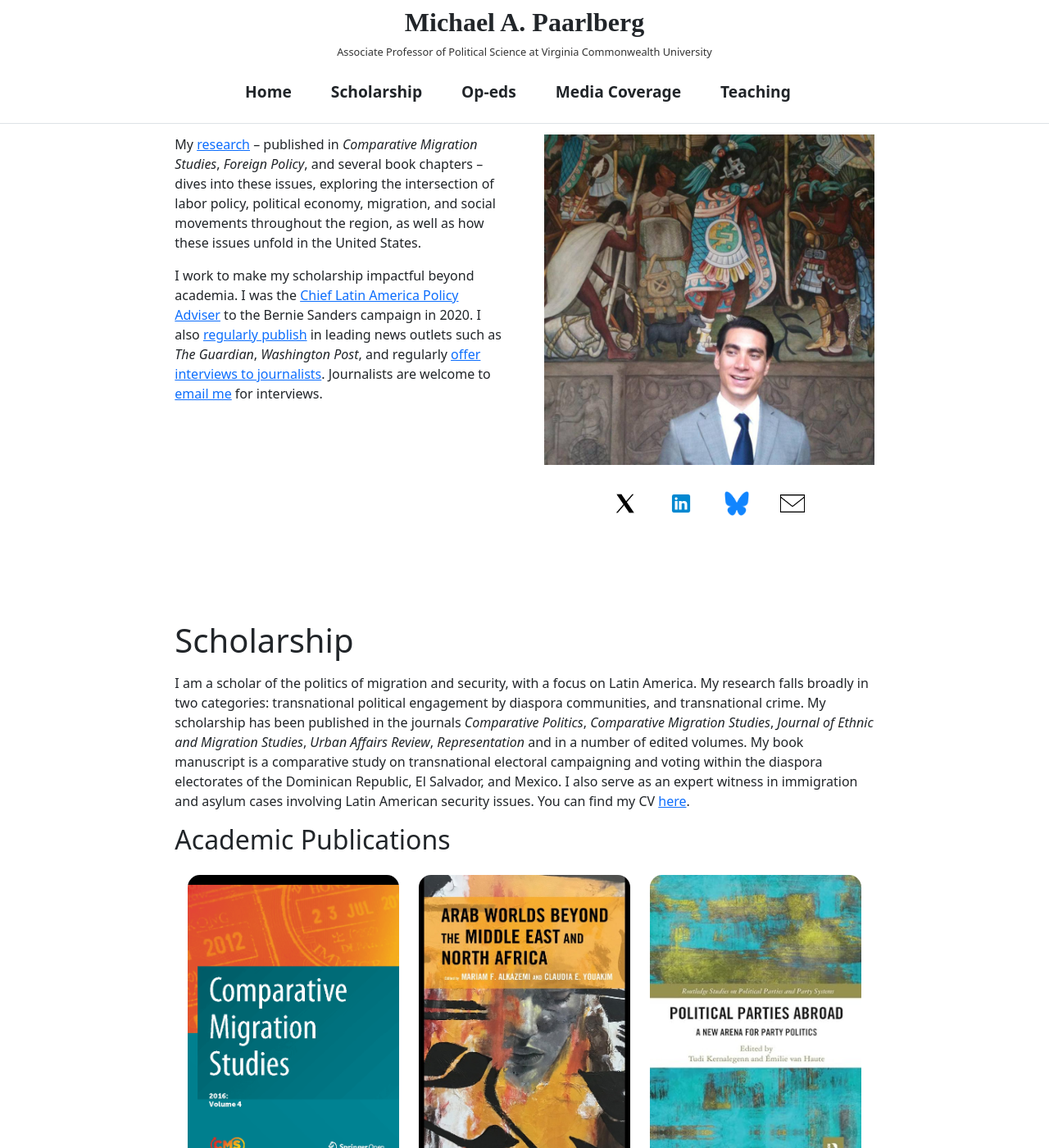
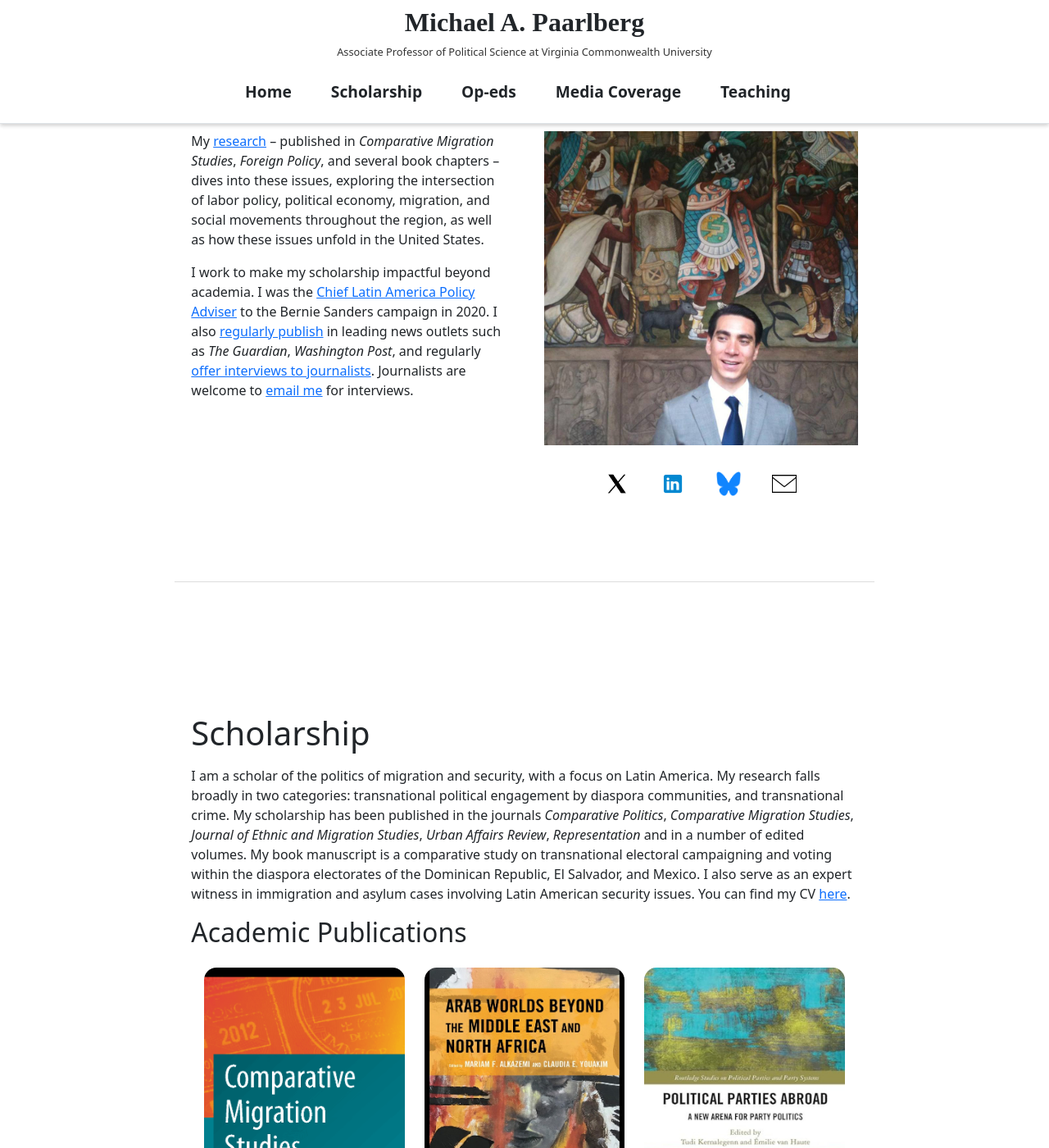
Before and after one commit to RelevantResearch/michael-paarlberg, a Jekyll site: the page built from _pages/home.md, in a window 1280 px wide and 1400 px high. Shown: the whole window at 82% size. Built offline with Jekyll 4.4.1, drawn with Linux system fonts in a browser that asks for light colours.

Commit message:
"complete section "

```diff
--- a/_includes/section_divide.html
+++ b/_includes/section_divide.html
@@ -1,25 +1,33 @@
+<div class="division">
+  <!-- Home Section -->
   <section id="home">{% include home.html %}</section>
 
+  <!-- Scholarship Section -->
   <section id="scholarship">
     <h1>Scholarship</h1>
     {% capture scholarship_content %} {% include scholarship.md %} {% endcapture
     %} {{ scholarship_content | markdownify }}
   </section>
 
+  <!-- Op-Eds Section -->
   <section id="opeds">
     <h1>Op-Eds</h1>
     {% capture opeds_content %} {% include opeds.md %} {% endcapture %} {{
     opeds_content | markdownify }}
   </section>
 
+  <!-- Media Coverage Section -->
   <section id="media-coverage">
     <h1>Media Coverage</h1>
     {% capture media_content %} {% include media_coverage.md %} {% endcapture %}
     {{ media_content | markdownify }}
   </section>
 
+  <!-- Teaching Section -->
   <section id="teaching">
+    {% include header.html %}
     <h1>Teaching</h1>
     {% capture teaching_content %} {% include teaching.md %} {% endcapture %} {{
     teaching_content | markdownify }}
   </section>
+</div>
--- a/_sass/_custom.scss
+++ b/_sass/_custom.scss
@@ -5,20 +5,45 @@
 @import "_footer";
 @import "_logo";
 
-html {
-    scroll-padding-top: 80px; /* Match this to your header height */
+/* Section Styles */
+section {
+  padding: 40px 20px; /* Add padding inside each section (you can adjust this as needed) */
+  margin-bottom: 20px; /* Optional: space between sections */
+  position: relative; /* Ensure the border is positioned inside the section */
+}
+
+/* Add a border at the bottom of each section */
+section:not(:last-child) {
+  border-bottom: 1px solid #ddd; /* Light gray color for the separator */
+}
+
+
+/* Responsive Styles */
+@media (max-width: 768px) {
+  section{
+    padding-top: 10rem;
+    margin: 0;
   }
+}
+
+@media (min-width: 993px) {
   section{
-    padding-top: 4rem;
+    padding-top: 10rem;
+    margin: 0;
   }
+}
+
+/* Title Adjustments on Smaller Screens */
+@media (max-width: 768px) {
+  section{
+    padding-top: 10.5rem;
+    margin: 0;
+  }
+}
 
 @media (max-width: 480px) {
   section{
-    padding-top: 0.5rem;
+    padding-top: 7.5rem;
+    margin: 0;
   }
-  #home{
-    padding-top: 1rem !important;
-  }
-
-
 }
--- a/_sass/_navbar.scss
+++ b/_sass/_navbar.scss
@@ -1,23 +1,32 @@
+/* Global Reset */
+* {
+  box-sizing: border-box; /* Ensure padding and borders don't affect width */
+  margin: 0;
+  padding: 0;
+}
+
+/* Prevent horizontal scroll */
+body, html {
+  overflow-x: hidden; /* Prevent horizontal scrolling */
+  width: 100%; /* Ensure the body takes up the full viewport width */
+}
+
 /* Header Styles */
 .fixed-header {
-  position: fixed; /* Fix the header at the top */
-  top: 0; /* Align it to the top of the viewport */
-  left: 0; /* Align it to the left */
-  width: 100%; /* Full width */
-  z-index: 1000; /* Ensure it stays above other content */
-  background-color: white; /* Background color to cover content beneath */
-  border-bottom: 1px solid #ddd; /* Optional: border for visual separation */
-  padding: 0.5rem 0; /* Padding to avoid overlap */
+  position: fixed;
+  top: 0;
+  left: 0;
+  width: 100%;
+  z-index: 1000;
+  background-color: white;
+  border-bottom: 1px solid #ddd;
+  padding: 0.5rem 0;
+  box-shadow: 0 2px 5px rgba(0, 0, 0, 0.1); /* Slight shadow for separation */
 }
 
 /* Adjustments for content */
 body {
-  margin: 0; /* Ensure there's no default margin */
-}
-
-/* Add margin to the top of the main content to avoid overlap */
-.main-content {
-  margin-top: 80px; /* Adjust this based on the height of your header */
+  margin: 0;
 }
 
 /* Title Styles */
@@ -26,17 +35,15 @@ body {
   text-decoration: none;
 }
 
-/* Description Styles */
 .description {
   color: #212529;
   font-size: 0.8rem;
   margin-bottom: 0.5rem;
-  transition: color 0.3s ease;
 }
 
 .name h1 {
   font-weight: bold;
-  font-size: 2rem; /* Default size for larger screens */
+  font-size: 2rem;
   font-family: "Big Caslon", serif;
   margin-bottom: 0.5rem;
   transition: color 0.3s ease;
@@ -47,18 +54,18 @@ body {
   display: flex;
   justify-content: center;
   align-items: center;
-  white-space: nowrap; /* Prevents word wrapping */
+  white-space: nowrap;
   padding-top: 0.5rem;
+  transition: padding 0.3s ease; /* Smooth transition for padding when shrinking */
 }
 
-/* Links in the nav bar */
 .nav-bar a {
   color: #212529;
   text-decoration: none;
   font-weight: bold;
   padding: 0.5rem 1rem;
-  font-size: 1.2rem; /* Default font size for links */
-  transition: color 0.3s ease, font-size 0.3s ease; /* Smooth transition for font size */
+  font-size: 1.2rem;
+  transition: color 0.3s ease, font-size 0.3s ease;
 }
 
 .nav-bar a:hover {
@@ -67,7 +74,7 @@ body {
 
 /* Hamburger styles */
 .hamburger {
-  display: none; /* Default hidden */
+  display: none;
   width: 30px;
   height: 25px;
   flex-direction: column;
@@ -83,26 +90,24 @@ body {
   transition: 0.4s;
 }
 
-/* Side Menu styles */
+/* Side Menu styles (for mobile) */
 .side-menu {
   position: fixed;
-  top: -100%; /* Start off-screen above the viewport */
-  left: 0; /* Align it to the left side */
-  width: 100%; /* Full width of the screen */
-  height: auto; /* Adjust height based on content */
+  top: -100%;
+  left: 0;
+  width: 100%;
   background-color: #ffffff;
   box-shadow: 0 0 10px rgba(0, 0, 0, 0.2);
   padding: 20px;
-  transition: top 0.4s ease; /* Use 'top' for transition */
+  transition: top 0.4s ease;
   z-index: 99;
   display: flex;
   flex-direction: column;
   justify-content: flex-start;
 }
 
-/* Show side-menu when checked */
 input[type="checkbox"]:checked ~ .side-menu {
-  top: 0; /* Slide down into view */
+  top: 0;
 }
 
 .side-menu ul {
@@ -152,47 +157,59 @@ input[type="checkbox"] {
   .nav-bar {
     display: none; /* Hide nav bar on smaller screens */
   }
+
   .hamburger {
-    display: flex; /* Show hamburger menu on smaller screens */
+    display: flex; /* Show hamburger menu */
+  }
+
+  .main-content {
+    margin-top: 60px; /* Adjust based on the height of the fixed header */
+  }
+
+  /* Prevent any horizontal scrolling on mobile */
+  .side-menu {
+    padding: 15px; /* Reduce padding on small screens */
+  }
+
+  .side-menu a {
+    font-size: 16px; /* Adjust font size for better readability */
   }
 }
 
 @media (min-width: 993px) {
   .nav-bar {
-    display: flex; /* Show nav bar on larger screens */
+    display: flex;
+  }
+
+  .hamburger {
+    display: none;
+  }
+}
+
+/* Title Adjustments on Smaller Screens */
+@media (max-width: 768px) {
+  .name h1 {
+    font-size: 1.8rem; /* Slightly smaller title on smaller screens */
   }
   .hamburger {
-    display: none; /* Hide hamburger menu on larger screens */
+    display: none;
   }
 
-}
-
-/* Responsive Styles */
-@media (max-width: 768px) {
-  .title {
-    font-size: 2rem; /* Title size for small screens */
+  .description {
+    font-size: 0.7rem; /* Smaller description text */
   }
 }
 
 @media (max-width: 480px) {
   .nav-bar a {
-    font-size: 0.9rem; /* Decrease font size further on small screens */
-  }
-  .name h1 {
-    font-weight: bold;
-    font-size: 2rem; /* Default size for larger screens */
-    font-family: "Big Caslon", serif;
-    margin-bottom: 0.5rem;
-    transition: color 0.3s ease;
-    padding-left: 20px;
-  }
-  .description {
-    color: #212529;
-    font-size: 0.6rem;
-    margin-bottom: 0.5rem;
-    transition: color 0.3s ease;
-    padding-left: 20px;
-
+    font-size: 0.9rem; /* Smaller font size for even smaller screens */
   }
 
+  .name h1 {
+    font-size: 1.6rem; /* Reduce title size further */
+  }
+
+  .description {
+    font-size: 0.6rem; /* Even smaller description text */
+  }
 }
--- a/_sass/_page.scss
+++ b/_sass/_page.scss
@@ -1,8 +1,3 @@
-/* Basic Reset */
-body{
-  margin: 0;
-  padding-top: 100px;
-}
 
 /* Header Styles */
 header {
```
Lines whose indentation alone changed are shown as unchanged.
